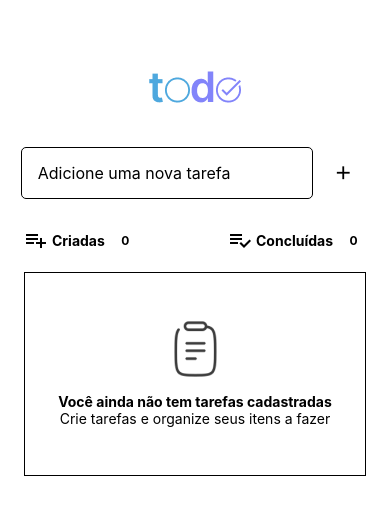
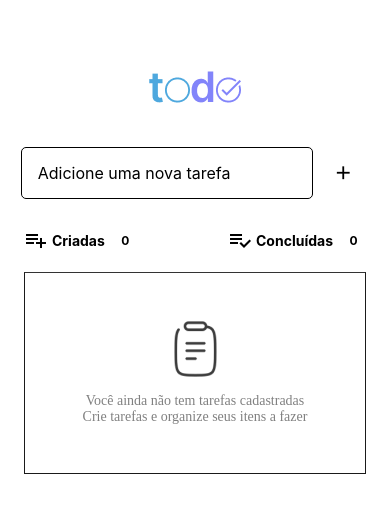
Before and after one commit to aronknox930608/to-do-list-app, a React Native app: screen / in a window 390 px wide. Shown: the top 514 px of the page. Built offline with nearby package versions, Linux system fonts and the light colour scheme.

Commit message:
refactor: updated style

```diff
--- a/src/components/Empty/styles.ts
+++ b/src/components/Empty/styles.ts
@@ -1,30 +1,30 @@
-import { StyleSheet } from "react-native";
-import { theme } from "../../styles/theme";
+import { StyleSheet } from 'react-native'
+import { theme } from '../../styles/theme'
 
 export const styles = StyleSheet.create({
 	emptyContainer: {
 		flex: 1,
-    alignItems: "center",
-    width: "100%",
+		alignItems: 'center',
+		width: '100%',
 		paddingVertical: 48,
 		paddingHorizontal: 20,
-    borderTopColor: theme.colors.gray400,
-    borderEndColor: theme.colors.gray600,
-    borderStartColor: theme.colors.gray600,
-    borderBottomColor: theme.colors.gray600,
+		borderTopColor: theme.colors.base.gray400,
+		borderEndColor: theme.colors.base.gray600,
+		borderStartColor: theme.colors.base.gray600,
+		borderBottomColor: theme.colors.base.gray600,
 		borderWidth: 1,
 	},
 	clipboard: {
 		marginBottom: 16,
 	},
 	firstText: {
-    fontSize: 14,
-    fontWeight: "bold",
-    color: theme.colors.gray300,
+		fontSize: theme.font_size.md,
+		fontFamily: theme.font_family.bold,
+		color: theme.colors.base.gray300,
 	},
 	secondText: {
-    fontSize: 14,
-    fontWeight: "400",
-    color: theme.colors.gray300,
+		fontSize: theme.font_size.md,
+		fontFamily: theme.font_family.regular,
+		color: theme.colors.base.gray300,
 	},
-});
+})
```
Lines whose indentation alone changed are shown as unchanged.
